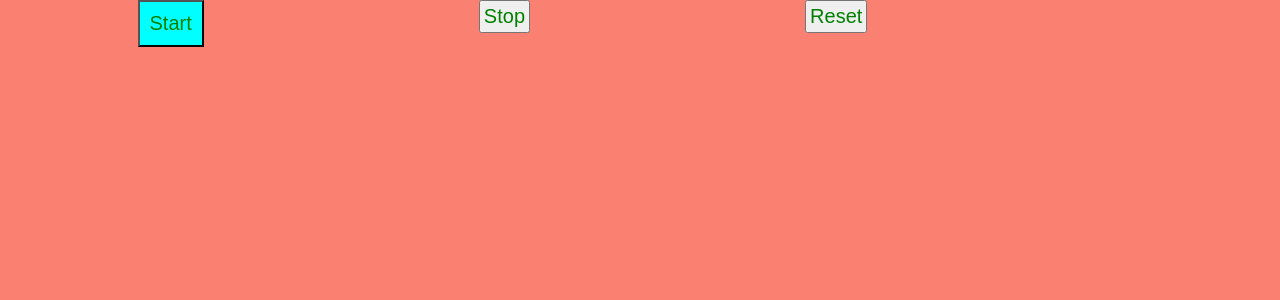
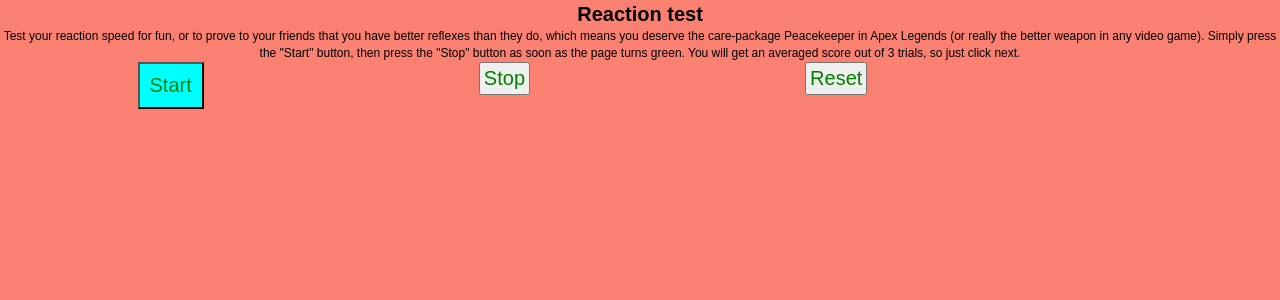
Before and after one commit to dionleung14/reaction-test, a Vue app: page / in a window 1280 px wide. Shown: the top 300 px of the page. Built offline with nearby package versions, Linux system fonts and the light colour scheme.

Commit message:
added instructions

```diff
--- a/src/App.vue
+++ b/src/App.vue
@@ -1,4 +1,6 @@
 <template>
+  <div>
+    <Welcome />
     <div class="flex">
       <div v-if="!startClicked">
         <StartBtn v-on:start-reaction="start" />
@@ -20,10 +22,12 @@
         <JumpScare />
       </div>
     </div>
+  </div>
 </template>
 
 <script>
   // import HelloWorld from './components/HelloWorld.vue'
+  import Welcome from "./components/Welcome.vue";
   import StartBtn from "./components/StartBtn.vue";
   import FinishBtn from "./components/FinishBtn.vue";
   import ResetBtn from "./components/ResetBtn.vue";
@@ -39,6 +43,7 @@
       Timer,
       JumpScare,
       ResetBtn,
+      Welcome,
     },
     data() {
       return {
--- /dev/null
+++ b/src/components/Welcome.vue
@@ -0,0 +1,22 @@
+<template>
+  <div>
+    <h1>Reaction test</h1>
+    <p>Test your reaction speed for fun, or to prove to your friends that you have better reflexes than they do, which means you deserve the care-package Peacekeeper in Apex Legends (or really the better weapon in any video game). Simply press the "Start" button, then press the "Stop" button as soon as the page turns green. You will get an averaged score out of 3 trials, so just click next.</p>
+  </div>
+</template>
+
+<script>
+export default {
+  name: "Wilkommen"
+}
+</script>
+
+<style scoped>
+  h1 {
+    font-size: 20px;
+  }
+
+  p {
+    font-size: 12px;
+  }
+</style>
```
Lines whose indentation alone changed are shown as unchanged.
